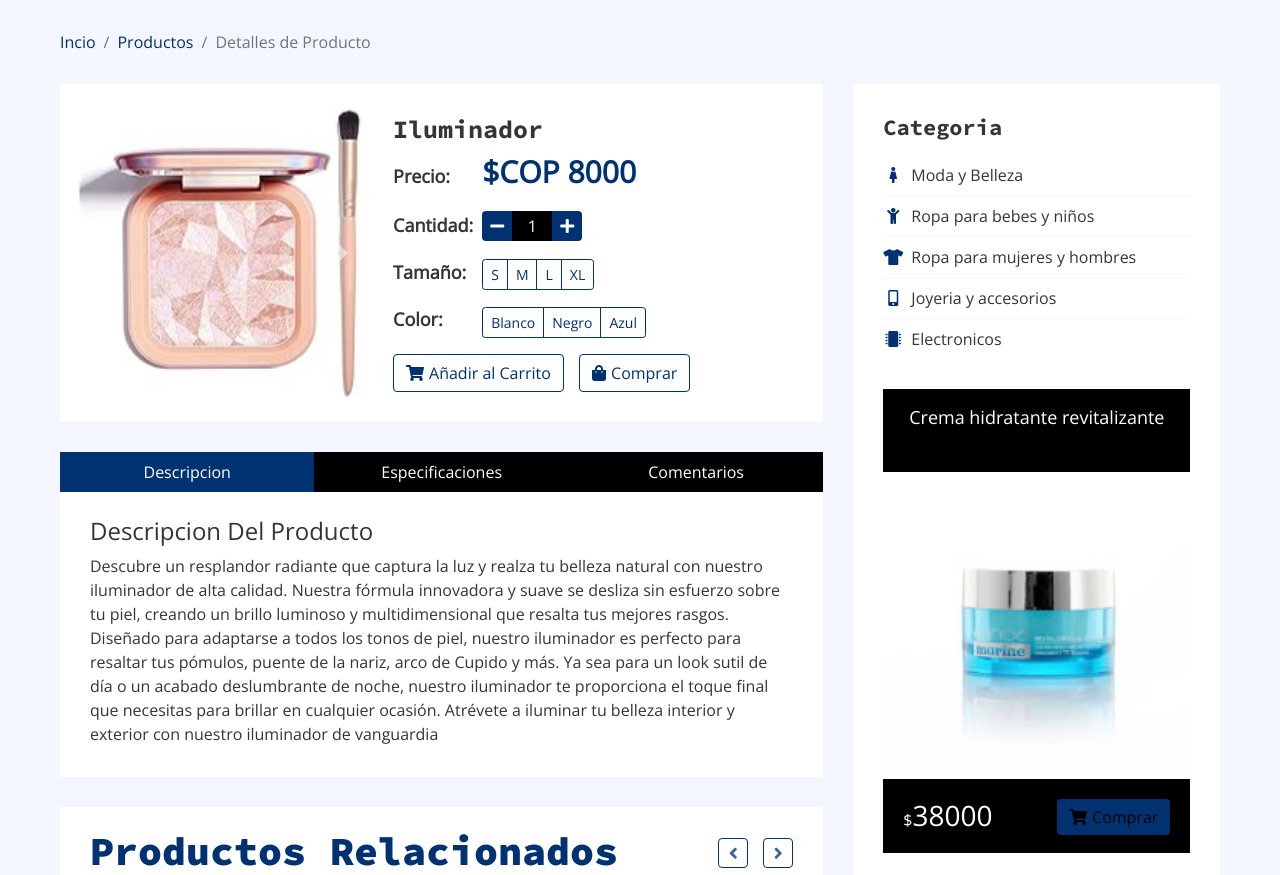
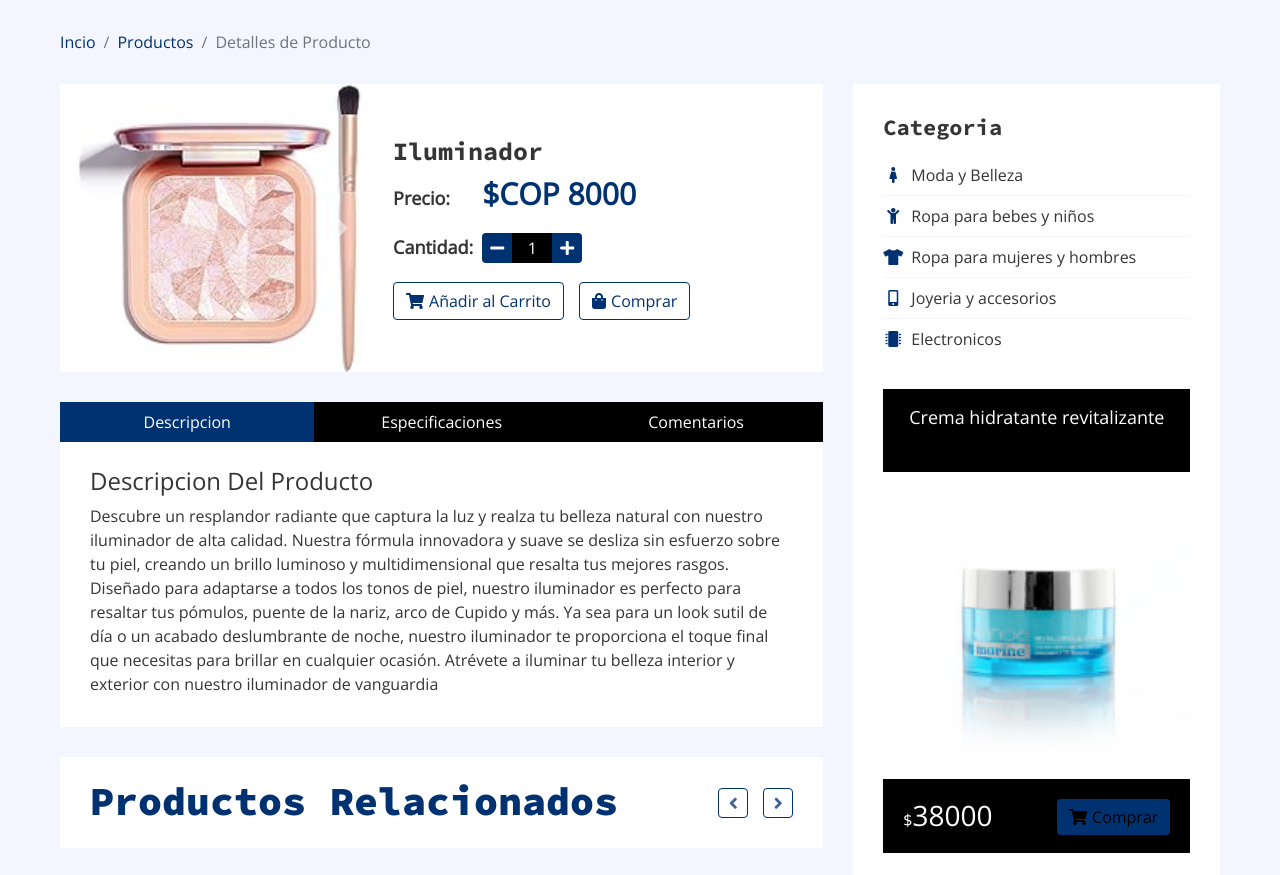
Before and after one commit to Sebas0317/proyectoLC, a Django app: page /product-detail/18/ in a window 1280 px wide. Shown: the part 147-1022 px from the top of the page. Run offline with Django 4.2, Linux system fonts and the light colour scheme; data comes from the database, SQL or seed files in the repository; some libraries are stand-ins or nearby versions.

Commit message:
delete size and color

```diff
--- a/lycdjango/core/templates/core/product-detail.html
+++ b/lycdjango/core/templates/core/product-detail.html
@@ -92,23 +92,7 @@
                       </button>
                     </div>
                   </div>
-                  <div class="p-size">
-                    <h4>Tamaño:</h4>
-                    <div class="btn-group btn-group-sm">
-                      <button type="button" class="btn">S</button>
-                      <button type="button" class="btn">M</button>
-                      <button type="button" class="btn">L</button>
-                      <button type="button" class="btn">XL</button>
-                    </div>
-                  </div>
-                  <div class="p-color">
-                    <h4>Color:</h4>
-                    <div class="btn-group btn-group-sm">
-                      <button type="button" class="btn">Blanco</button>
-                      <button type="button" class="btn">Negro</button>
-                      <button type="button" class="btn">Azul</button>
-                    </div>
-                  </div>
+
                   <div class="action">
                     <a class="btn" href="{% url 'add_to_cart' producto.id %}">
                       <i class="fa fa-shopping-cart"></i>Añadir al Carrito
```
